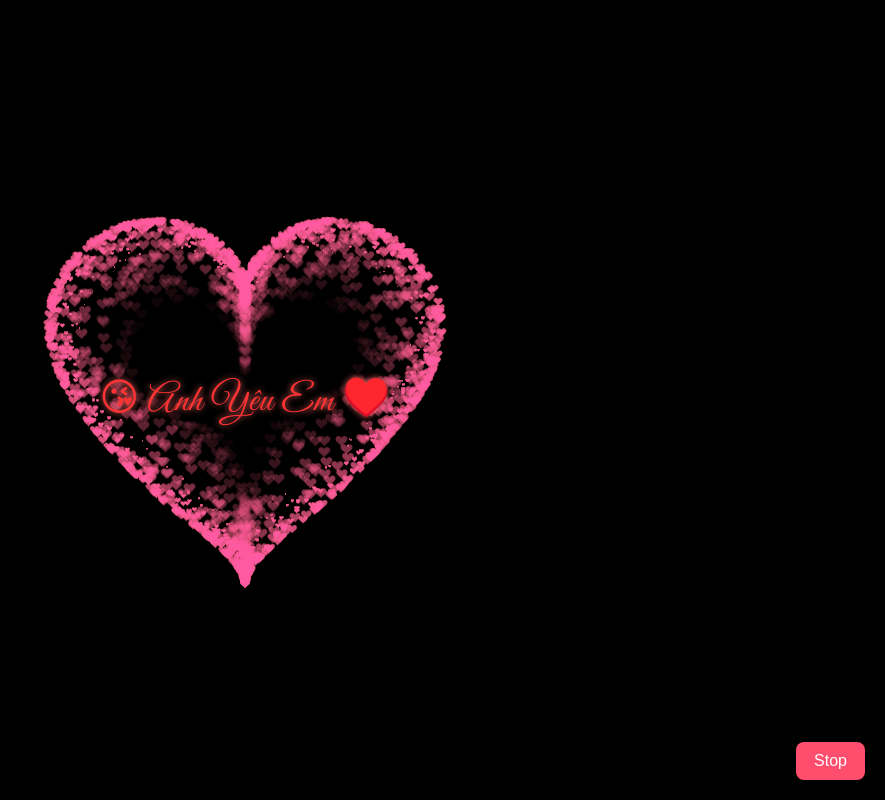
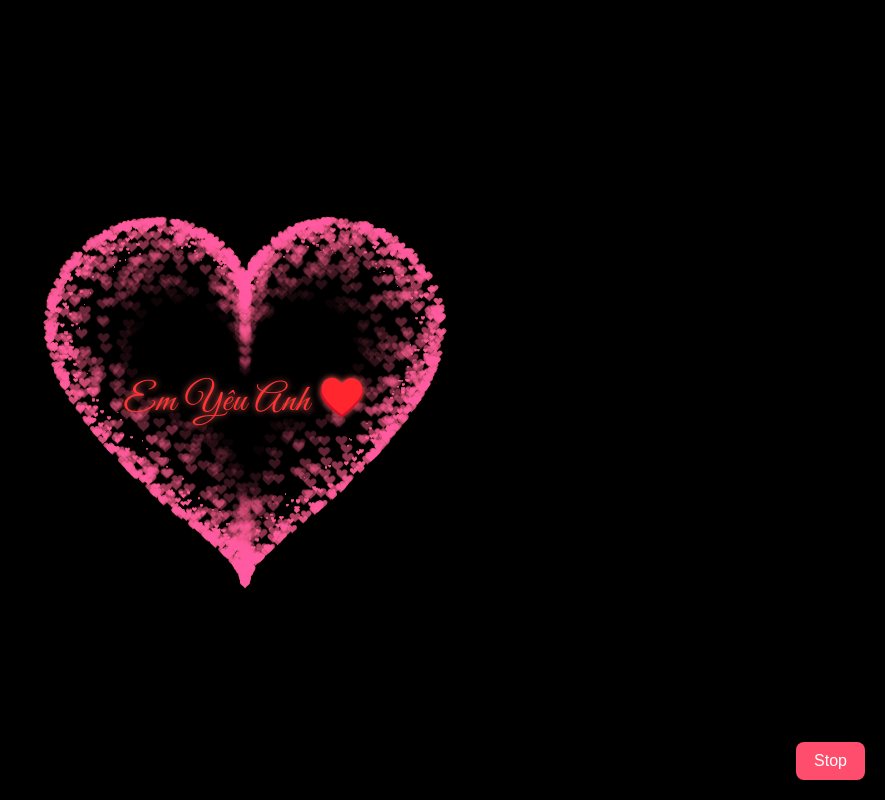
Before and after one commit to nguyenvantinh21062005-cpu/Heart, a plain HTML site: page index.html in a window 1280 px wide. Both pictures are taken after a click on the button "Play". Shown: the whole page, without its empty margins (395-1280 px from the left). Drawn offline with Linux system fonts and the light colour scheme.

Commit message:
Update index.html

```diff
--- a/index.html
+++ b/index.html
@@ -101,7 +101,7 @@
  <BODY>
    <div class="box">
       <canvas id="pinkboard"></canvas>
-      <div id="centerText">😘 Anh Yêu Em ♥️</div>
+      <div id="centerText">Em Yêu Anh ♥️</div>
    </div>
 
   <!-- Heart particles -->
@@ -173,4 +173,5 @@
   </script>
 
  </BODY>
+
 </HTML>
```
